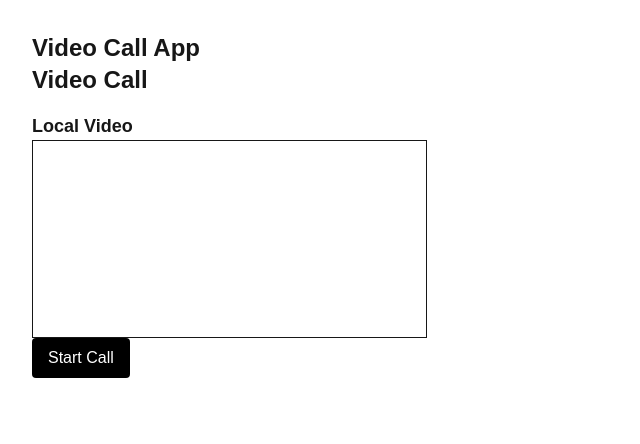
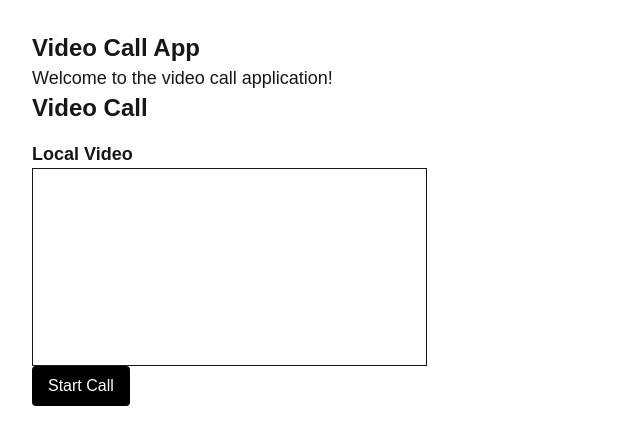
Before and after one commit to Kaben011201/video-call-app, a Next.js app: page / in a window 1280 px wide. Shown: the top 444 px of the page, without its empty margins (0-640 px from the left). Built offline with nearby package versions, Linux system fonts and the light colour scheme.

Commit message:
feat: add desc

```diff
--- a/app/page.tsx
+++ b/app/page.tsx
@@ -7,6 +7,7 @@ export default function Home() {
   return (
     <main className="p-8">
       <h1 className="text-2xl font-bold">Video Call App</h1>
+      <p className="text-lg">Welcome to the video call application!</p>
       <VideoCall />
     </main>
   );
```
